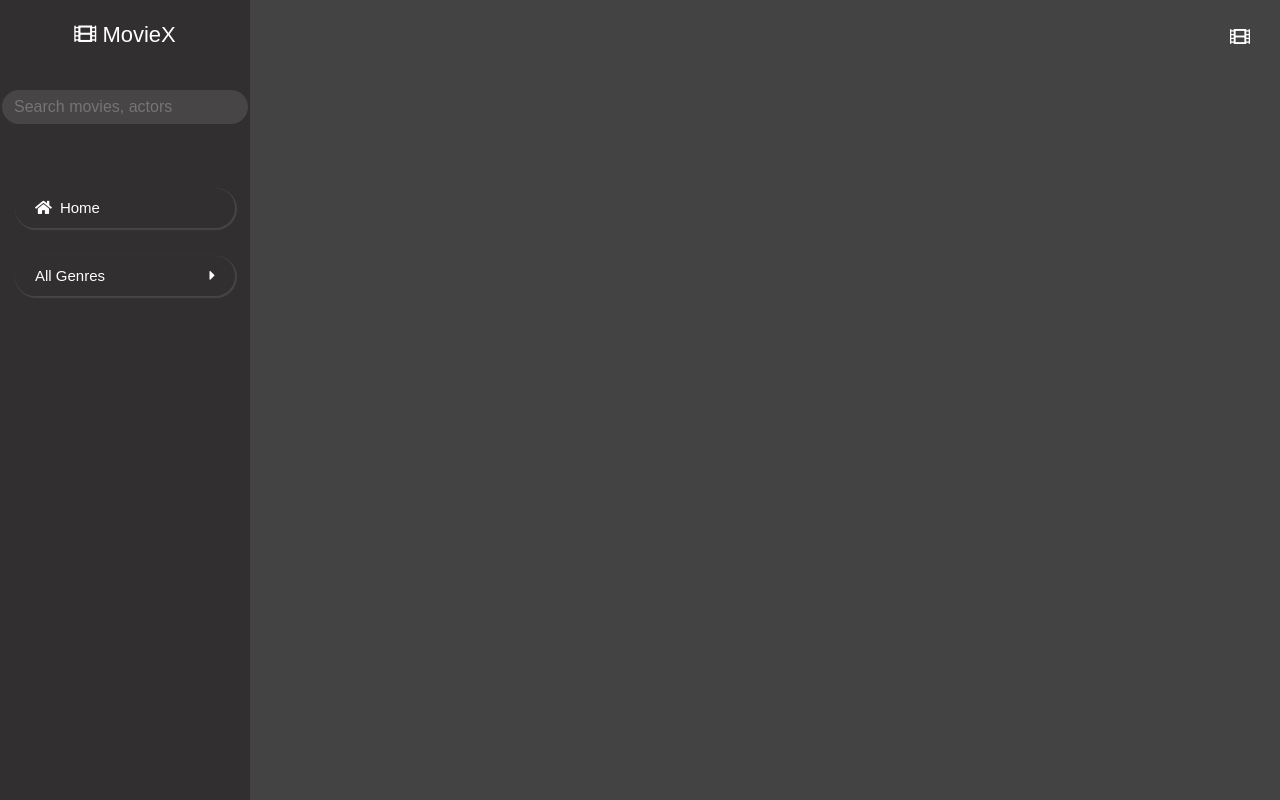
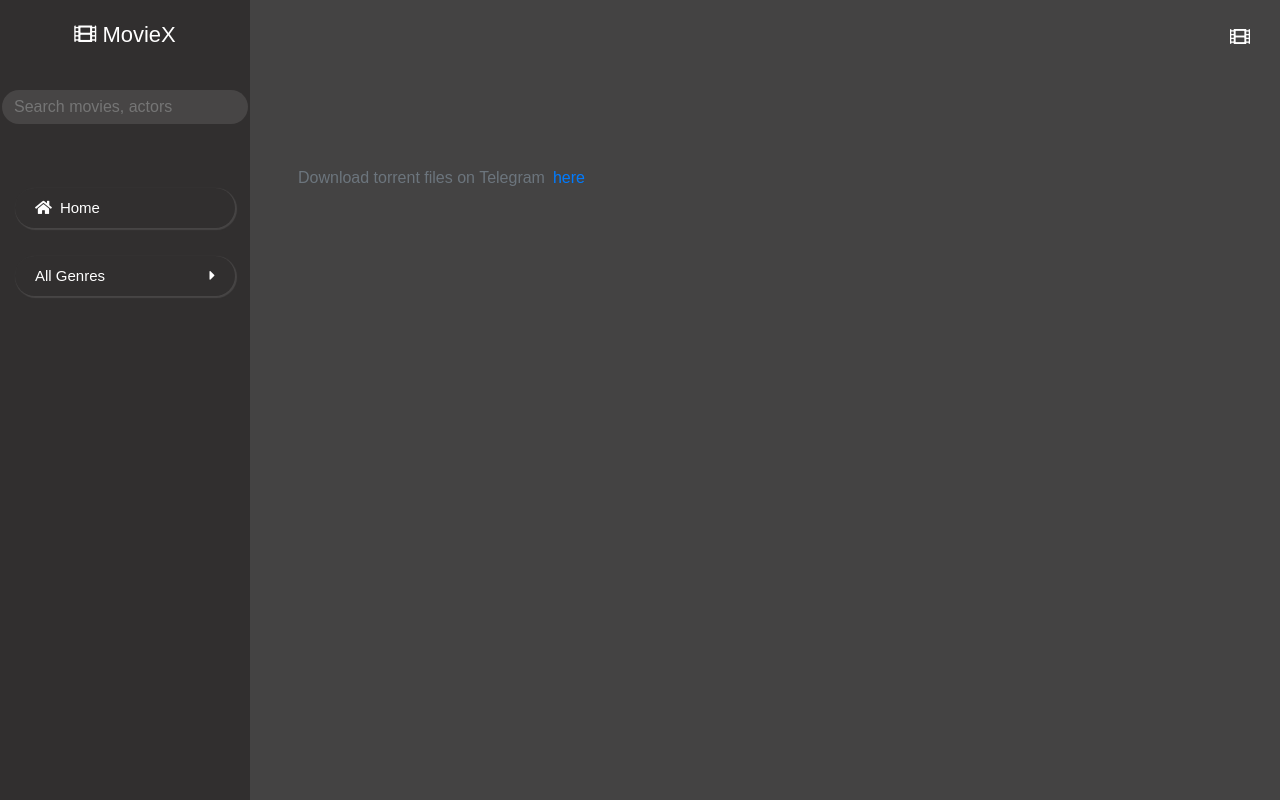
Before and after one commit to Johnkayode/MoviesX, a Django app: page /genres/ in a window 1280 px wide. Run offline with Django 3.2, Linux system fonts and the light colour scheme; data that the repository does not hold is empty; some libraries are stand-ins or nearby versions.

Commit message:
deux deluxe

```diff
--- a/movies/templates/genres.html
+++ b/movies/templates/genres.html
@@ -27,7 +27,7 @@ All Genres
 
     </div>
 
-    <div class='row'>
+    <div class='row genres'>
         {% for genre in all_genres %}
 
             <div class="col-lg-3 col-md-4 col-sm-6 d-flex">
@@ -47,5 +47,7 @@ All Genres
         {% endfor %}
     </div>
 
+
+
 </div>
 {% endblock %}
--- a/movies/templates/index.html
+++ b/movies/templates/index.html
@@ -7,7 +7,7 @@
     {% block metatag %} {% endblock %}
     <title>MovieX - {% block title %} {% endblock %}</title>
     <link rel='stylesheet' href='{% static "css/bootstrap.min.css" %}' >
-    <link rel='stylesheet' href='{% static "css/fontawesome.min.css" %}'>
+    <link rel='stylesheet' href='{% static "css/font-awesome.min.css" %}'>
     <link rel='stylesheet' href='{% static "css/fontawesome.css" %}'>
     <link rel='stylesheet' href='{% static "css/main.css" %}'>
 </head>
@@ -64,7 +64,13 @@
             </div>
             {% block body %}
             {% endblock %}
+
+            <div class="row mt-4 pt-4 ml-2">
+                <p class='text-muted mr-2 pt-4 mt-4'>Download torrent files on Telegram</p>
+                <a href="https://t.me/group" target='__blank' class='pt-4 mt-4'>here</a>
+            </div>
         </section>
+
 
     </div>
 
--- a/static/css/main.css
+++ b/static/css/main.css
@@ -19,6 +19,7 @@ html{
 body{
     font-family: sans-serif;
     background: var(--light-dark);
+    overflow-x: hidden;
 }
 
 *{
@@ -409,6 +410,13 @@ body{
     cursor: pointer;
 }
 
+
+
+.genres > div:nth-child(odd) .movie-container .genre-container{
+    background-color: var(--bit-dark);
+
+}
+
 .genre-container .row a{
     color: var(--light);
     text-align: center;
@@ -420,6 +428,6 @@ body{
 
 
 .genre-container:hover{
-    opacity: 0.8;
+    opacity: 0.7;
     text-decoration: none;
 }
```
Also changed, not shown: moviesX/settings.py (+6 -6 lines).
